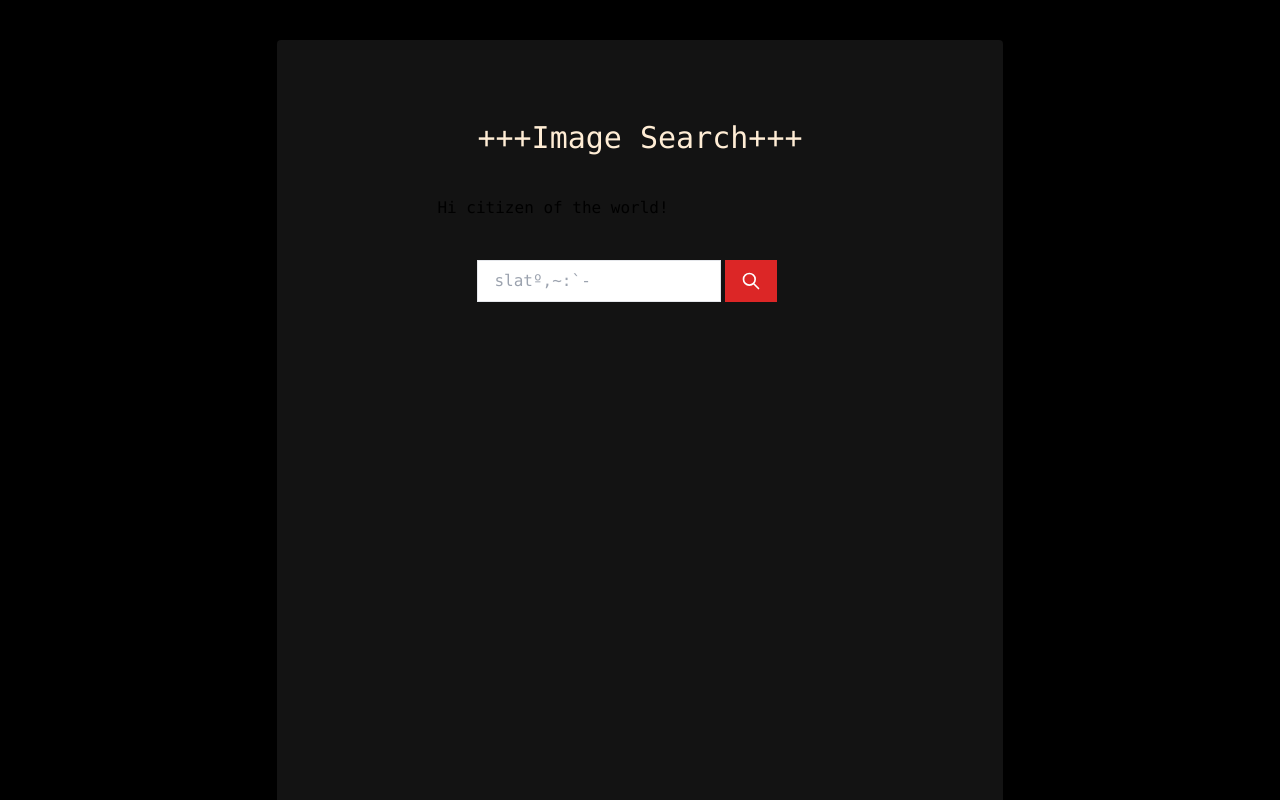
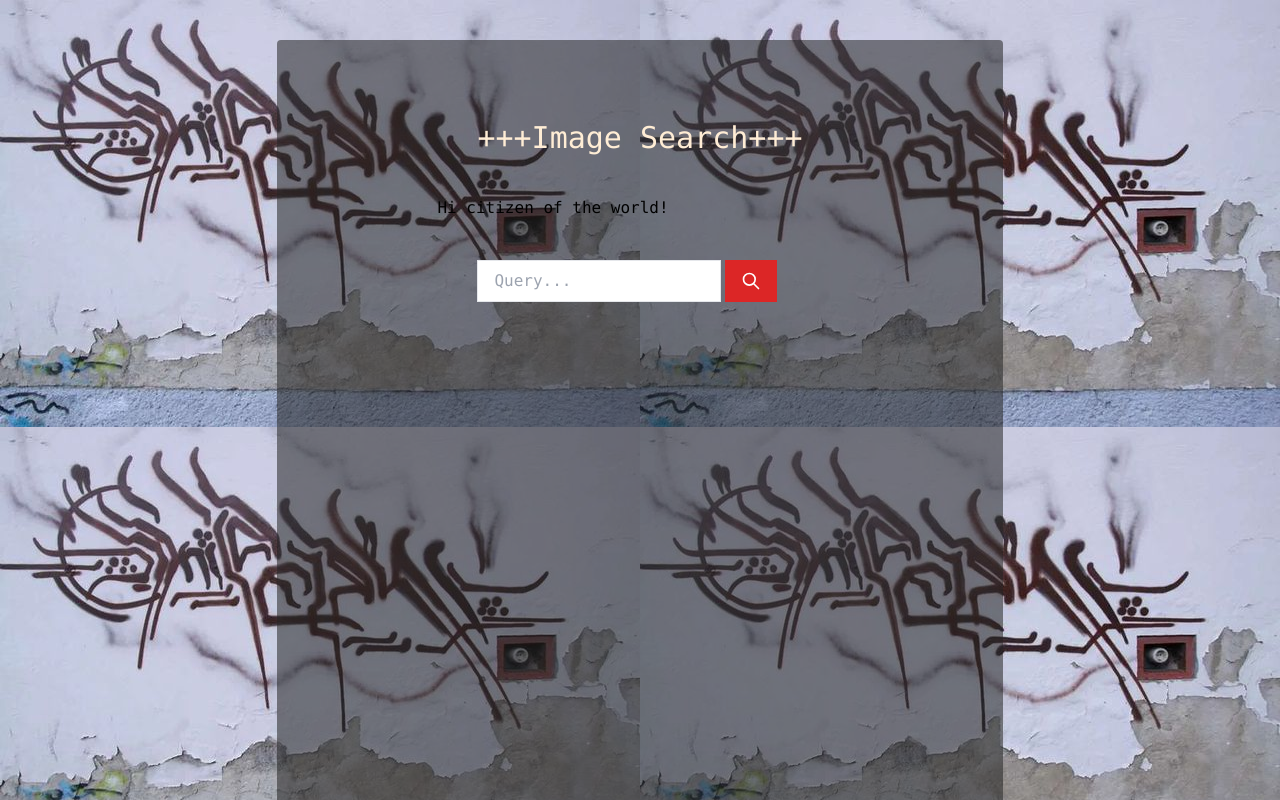
Before and after one commit to JJJJJJJJJJJJJJJl/ImageSearchEngine, a Next.js app in the folder web/: page /search in a window 1280 px wide. Shown: the top 800 px of the page. Built offline with nearby package versions, Linux system fonts and the light colour scheme.

Commit message:
queried images are now displayed

```diff
--- a/web/components/ImagesShowcase.tsx
+++ b/web/components/ImagesShowcase.tsx
@@ -3,12 +3,12 @@ import {ReactElement, useEffect} from "react";
 import Image from 'next/image';
 import { GlobalContext } from '../context/GlobalContext';
 
-export default function SearchBar(): ReactElement {
-    const {images_url } = React.useContext(GlobalContext);
+export default function SearchBar(data: {images_url: Array<string>}): ReactElement {
+    //const { images_url } = React.useContext(GlobalContext);
 
     return (
         <div className="flex flex-wrap overflow-y-scroll h-96 mt-10">
-            { images_url.map((imageSrc) =>
+            { data.images_url.map((imageSrc) =>
                 <div key={imageSrc} className="flex items-center justify-center basis-1/4 m-6 grow w-min">
                     <Image src={imageSrc} width={125} height={125}/>
                 </div>
--- a/web/components/SearchBar.tsx
+++ b/web/components/SearchBar.tsx
@@ -4,12 +4,12 @@ import { GlobalContext } from '../context/GlobalContext';
 
 export default function SearchBar({ph}: {ph: string}): ReactElement {
     const [query, set_query] = useState<string | null>();
-    const [queried_images, set_queried_images] = useState<Array<String> | null>();
-    const { images, images_url, set_images_url } = React.useContext(GlobalContext);
+    const { images, set_images_url } = React.useContext(GlobalContext);
 
     // when user input query changes
     function handle_query_change(event: React.ChangeEvent<HTMLInputElement>): void{
         send_query(event.target.value);
+        set_query(query);
         return null;
     };
 
@@ -24,8 +24,6 @@ export default function SearchBar({ph}: {ph: string}): ReactElement {
             method: "GET"
         });
         const response = await res.json();
-        console.log(response);
-        set_images_url(response);
 
         /*
             TODO: find a better place for this, or maybe turn this
@@ -33,15 +31,12 @@ export default function SearchBar({ph}: {ph: string}): ReactElement {
         */
         const imgtd: Array<string> = [];
         for(let i=0; i<images.length; i++){
-            console.log(images[i]["name"]);
-            console.log(images_url.includes(images[i]["name"]));
-            if(images_url.includes(images[i]["name"])){
+            if(response.includes(images[i]["name"])){
                 imgtd.push(URL.createObjectURL(images[i]));
             }
         }
         set_images_url(imgtd);
 
-        //ACCESS response urls like this -> response[0], response[1], response[..]...
         return null;
     }
 
--- a/web/pages/index.tsx
+++ b/web/pages/index.tsx
@@ -11,7 +11,7 @@ export default function Home(): ReactElement{
     useEffect(() => {
         const images_size: number = images.length;
         if(images_size > 0 && images_size < MAX_IMAGE_UPLOAD+1){
-            const new_images_url = new Array<string>(MAX_IMAGE_UPLOAD);
+            const new_images_url: Array<string> = new Array<string>(MAX_IMAGE_UPLOAD);
             var index: number = 0;
             while(index < images_size){
                 new_images_url.push(URL.createObjectURL(images[index++]));
@@ -59,7 +59,6 @@ export default function Home(): ReactElement{
             *So I remember later* Reason: wait while model processes
             and add images to trie
         */
-        console.log("res: " + res);
         return null;
     }
 
--- a/web/pages/search.tsx
+++ b/web/pages/search.tsx
@@ -11,7 +11,7 @@ export default function Home(): ReactElement{
     return (
         <Layout>
             <h1>Hi citizen of the world!</h1>
-            <SearchBar ph={"slatº,~:`-"}></SearchBar>
+            <SearchBar ph={"Query..."}></SearchBar>
             <ImagesShowcase images_url={images_url}/>
         </Layout>
     );
--- a/web/styles/globals.css
+++ b/web/styles/globals.css
@@ -5,7 +5,7 @@
 
 @layer base {
     html {
-        @apply font-mono bg-black
+        @apply font-mono bg-[url('/wall.png')]
     }
 
     body {
```
